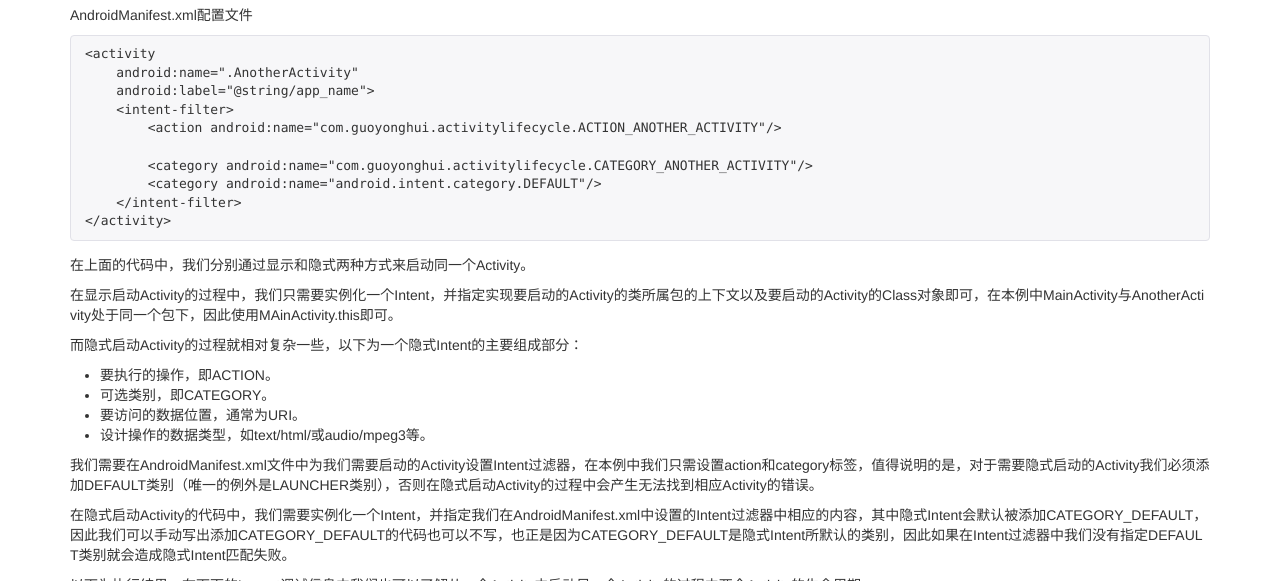
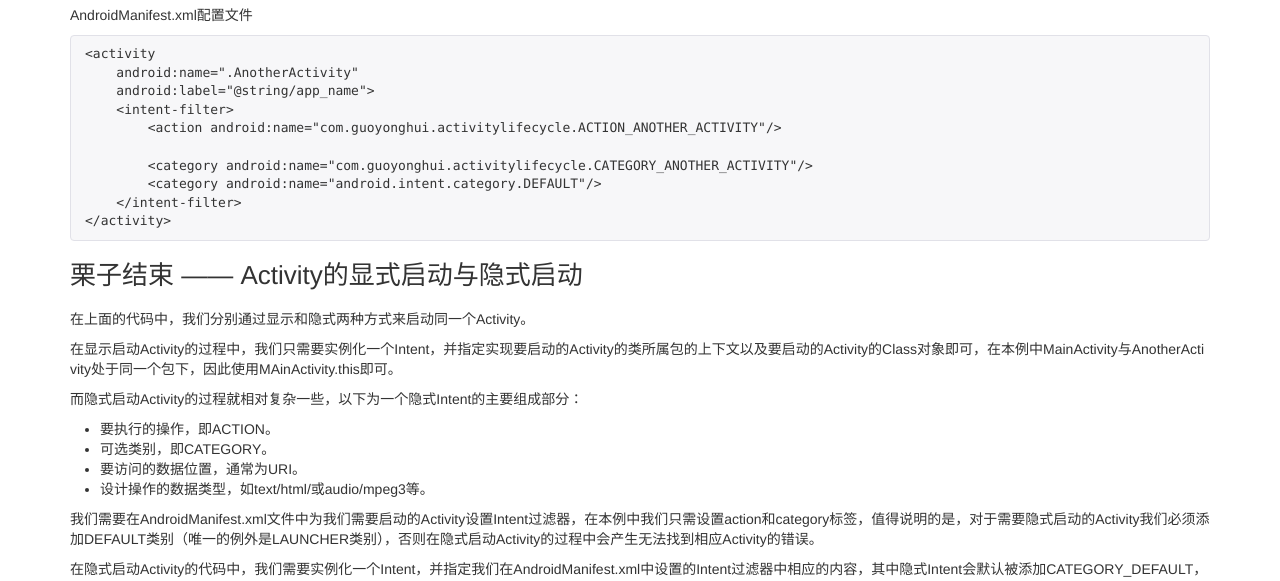
Before and after one commit to tomatoguo/tomatoguo.github.io, a Jekyll site: the page built from _posts/2015-08-08-Android&#x56DB;&#x5927;&#x7EC4;&#x4EF6;&#x4E4B;Activity.markdown, in a window 1280 px wide and 900 px high, scrolled down 4670 px, cut to the strip 0-581 px from the top of the window. Built offline with Jekyll 4.4.1, drawn with Linux system fonts in a browser that asks for light colours.

Commit message:
modify blog 2015-08-08-Android&#x56DB;&#x5927;&#x7EC4;&#x4EF6;&#x4E4B;Activity

```diff
--- a/_posts/2015-08-08-Android&#x56DB;&#x5927;&#x7EC4;&#x4EF6;&#x4E4B;Activity.markdown
+++ b/_posts/2015-08-08-Android&#x56DB;&#x5927;&#x7EC4;&#x4EF6;&#x4E4B;Activity.markdown
@@ -154,6 +154,8 @@ AndroidManifest.xml配置文件
 	    </intent-filter>
 	</activity>
 
+### 栗子结束 —— Activity的显式启动与隐式启动
+
 在上面的代码中，我们分别通过显示和隐式两种方式来启动同一个Activity。
 
 在显示启动Activity的过程中，我们只需要实例化一个Intent，并指定实现要启动的Activity的类所属包的上下文以及要启动的Activity的Class对象即可，在本例中MainActivity与AnotherActivity处于同一个包下，因此使用MAinActivity.this即可。
```
